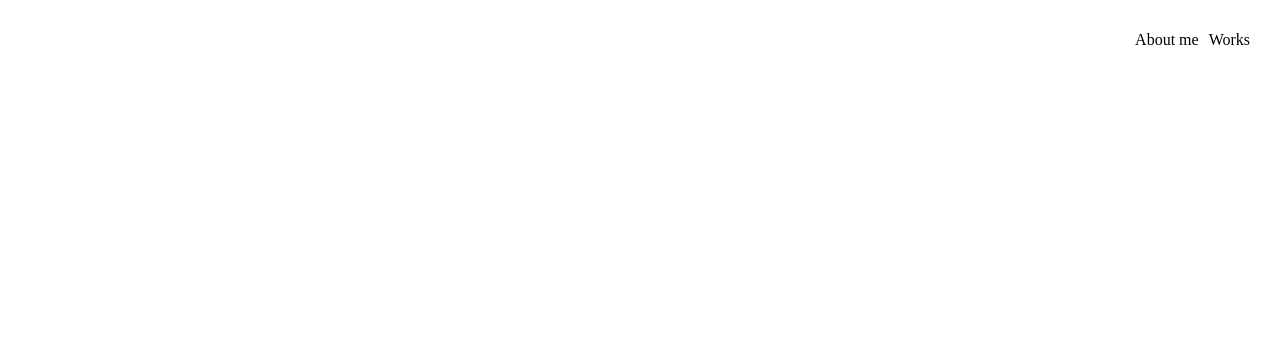
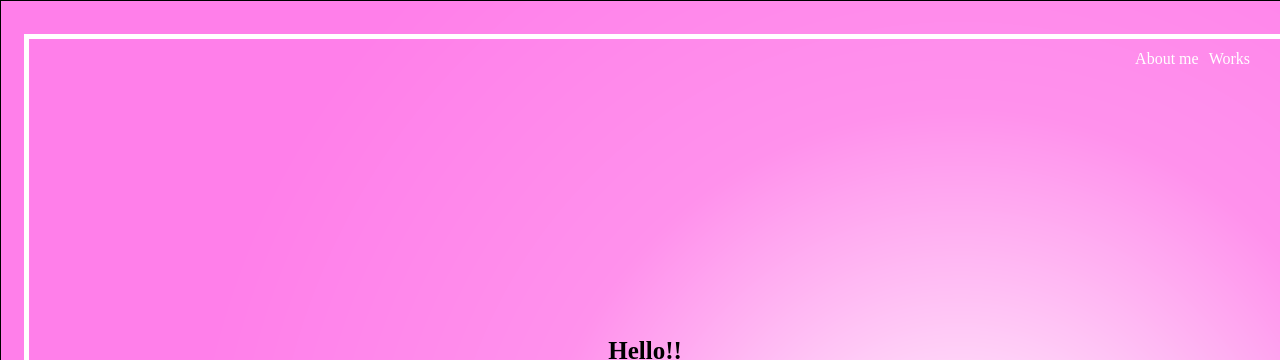
Before and after one commit to tabasa1226/Portforio, a plain HTML site: page index.html in a window 1280 px wide. Shown: the top 360 px of the page. Drawn offline with Linux system fonts and the light colour scheme.

Commit message:
#2
add top-view

```diff
--- a/scss/main.scss
+++ b/scss/main.scss
@@ -4,8 +4,12 @@
     padding: 0;
 }
 header{
+    position: absolute;
+    top: 50px;
+    width: 100%;
+    height: 10vh;
+    background: rgba($color: #000000, $alpha: 0);
     ul{
-        height: 10vh;
         display: flex;
         align-items: center;
         justify-content: end;
@@ -14,7 +18,7 @@ header{
             list-style: none;
             padding-left: 10px;
             a{
-                color: #000;
+                color: #fff;
                 text-decoration: none;
             }
         }
@@ -23,10 +27,11 @@ header{
 main{
     .container{
         .first-view{
-            height: 90vh;
+            height:100vh;
             display: flex;
             align-items: center;
             justify-content: center;
+            background-image: url(../images/portforio-topview.png);
             h1{
                 font-size: 32px;
                 font-weight: bold;
```
Also changed, not shown: css/main.css, images/portforio-topview.png (added), 1 other file.
